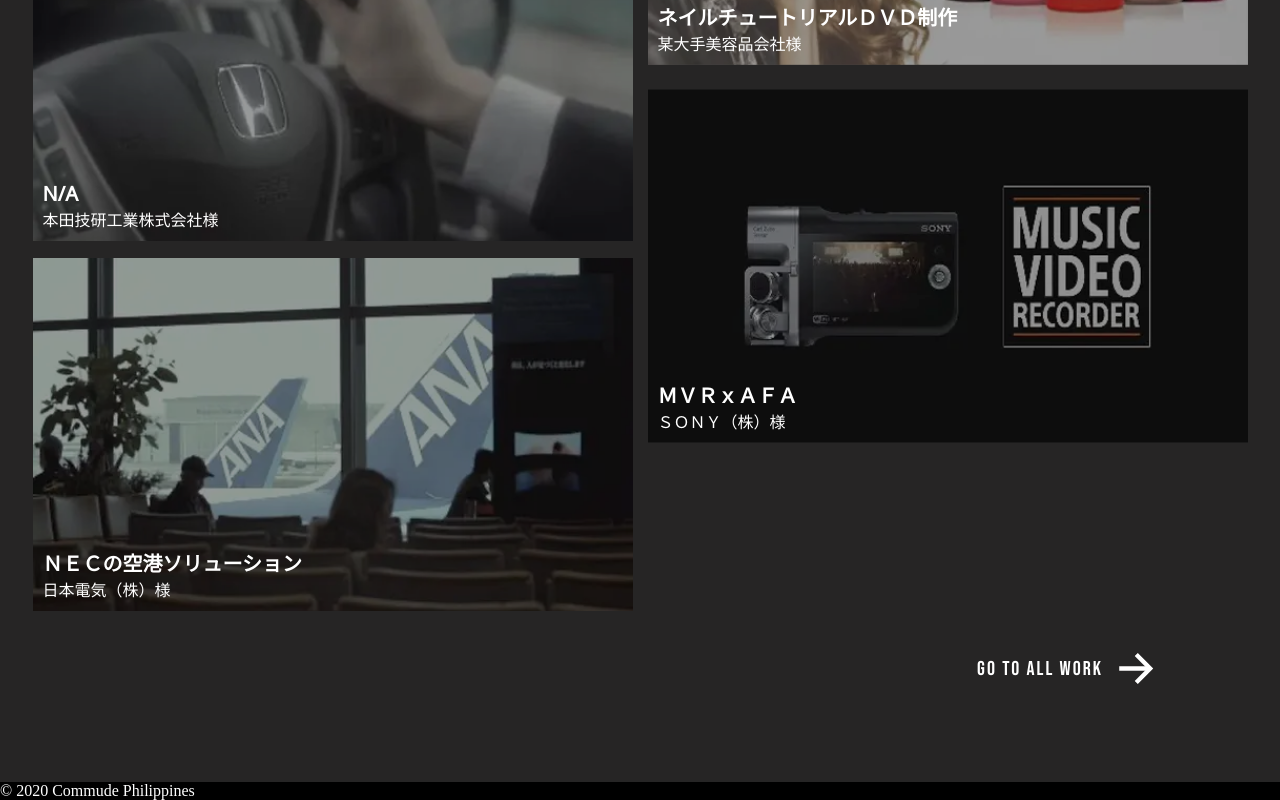
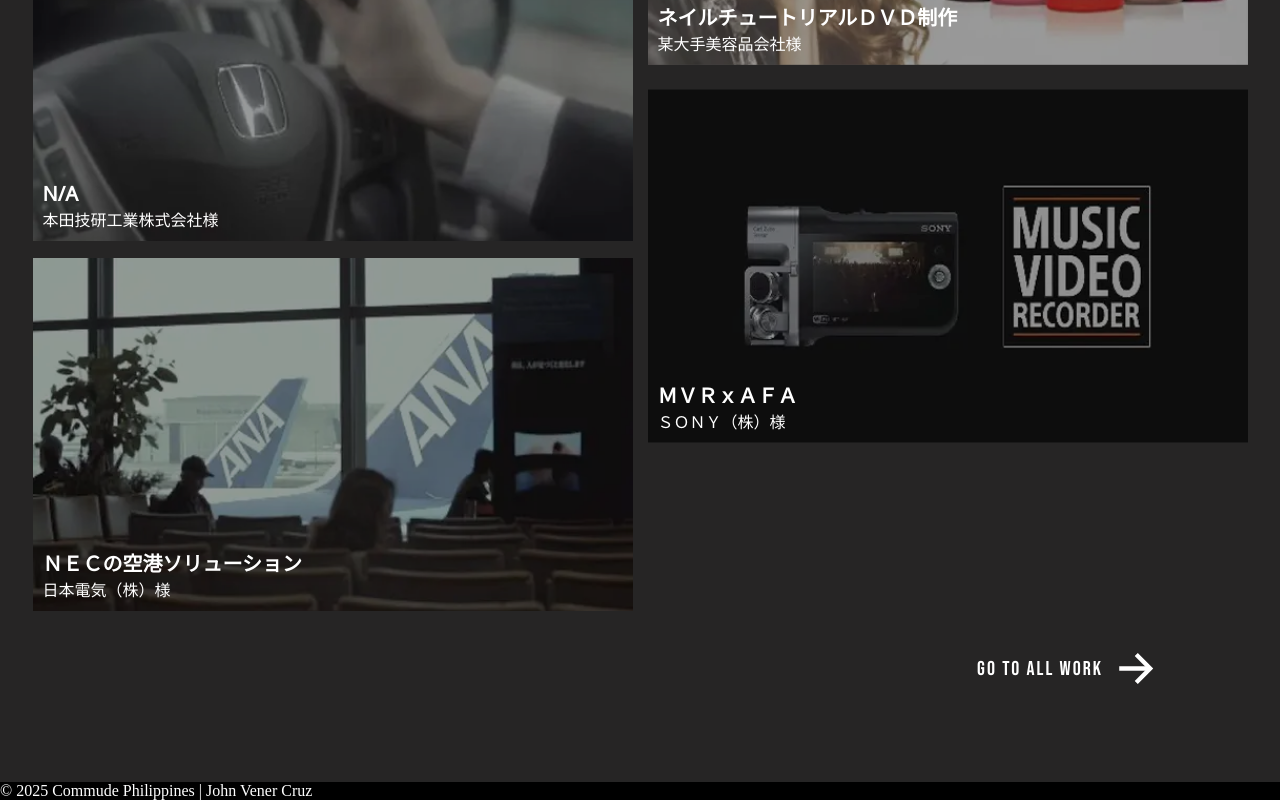
Before and after one commit to johnvener/commude-exam, a plain HTML site: page index.html in a window 1280 px wide. Shown: the part 1362-2162 px from the top of the page. Drawn offline with Linux system fonts and the light colour scheme.

Commit message:
Update index.html

```diff
--- a/index.html
+++ b/index.html
@@ -85,7 +85,7 @@
 
 <!-- Footer section -->
     <footer>
-        <p>&copy; 2020 Commude Philippines</p>
+        <p>&copy; 2025 Commude Philippines | John Vener Cruz</p>
     </footer>
 
     <script src="js/script.js"></script>
```
